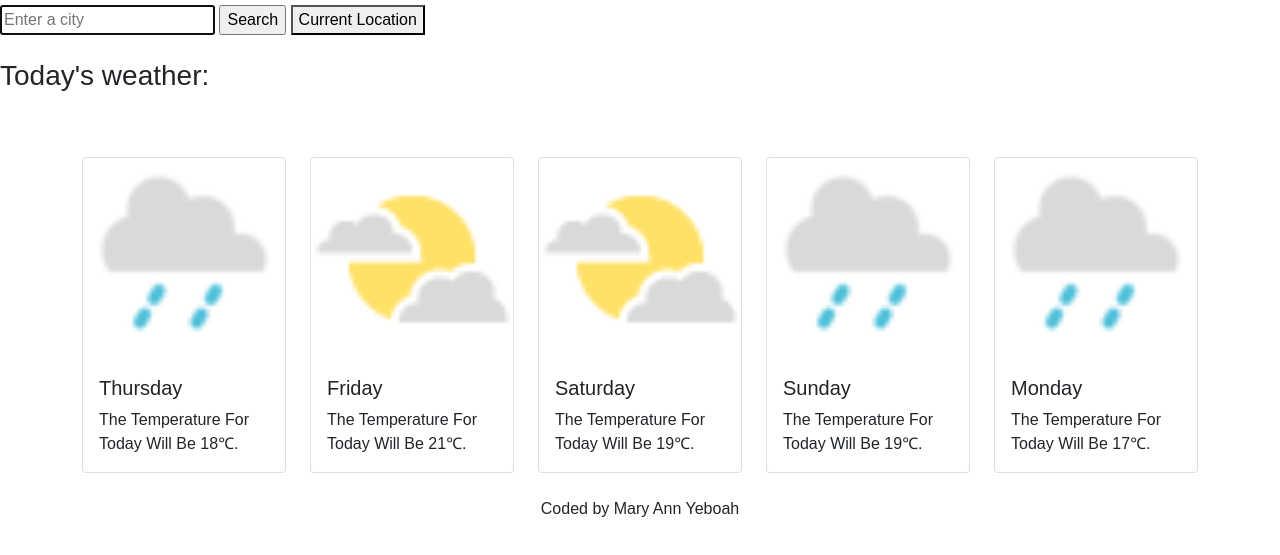
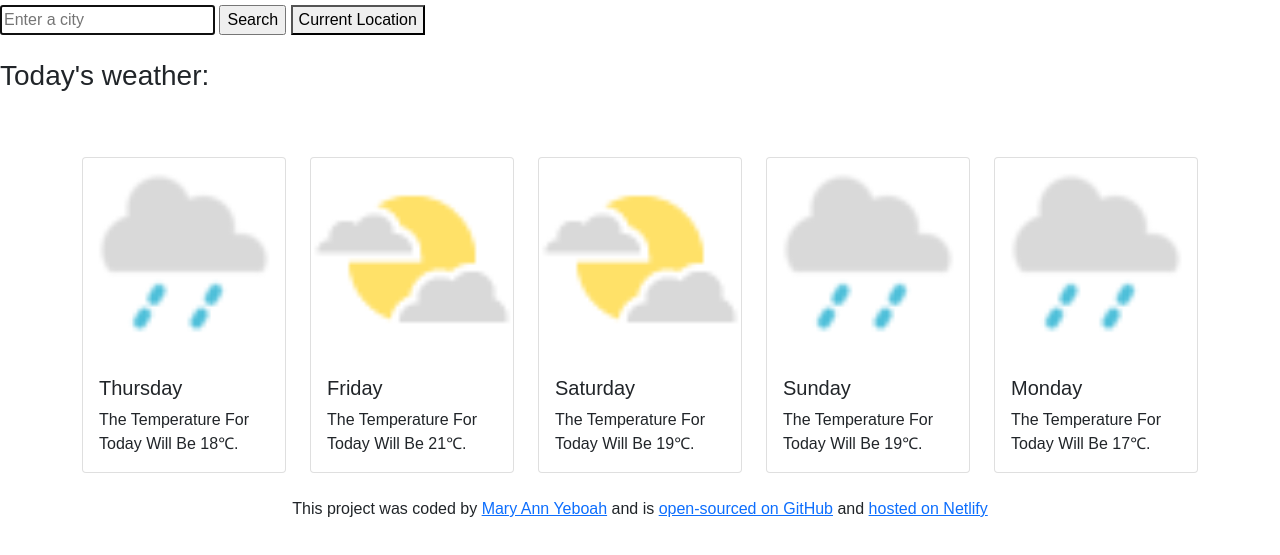
Before and after one commit to maryann-y/my-weather-app, a plain HTML site: page index.html in a window 1280 px wide. Shown: the part 49-604 px from the top of the page. Drawn offline with nearby package versions, Linux system fonts and the light colour scheme; no server answers.

Commit message:
Updated footer with links

```diff
--- a/index.html
+++ b/index.html
@@ -107,7 +107,7 @@
       </div>
     </div>
   </br>
-    <footer>Coded by Mary Ann Yeboah</footer>
+    <footer>This project was coded by <a href="https://github.com/maryann-y">Mary Ann Yeboah</a> and is <a href="https://github.com/maryann-y/my-weather-app">open-sourced on GitHub</a> and <a href="https://effortless-heliotrope-4199d6.netlify.app/">hosted on Netlify</a></footer>
 		<script src="src/script.js"></script>
   </body>
 </html>
```
